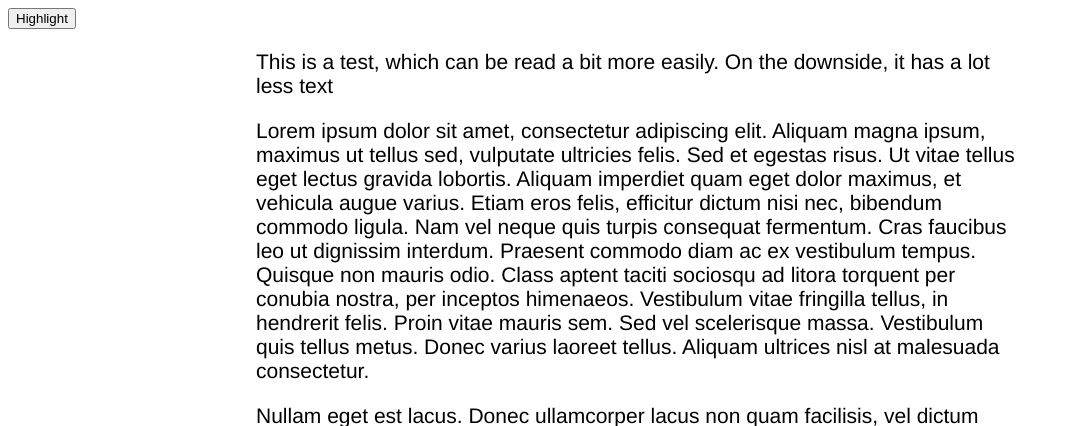
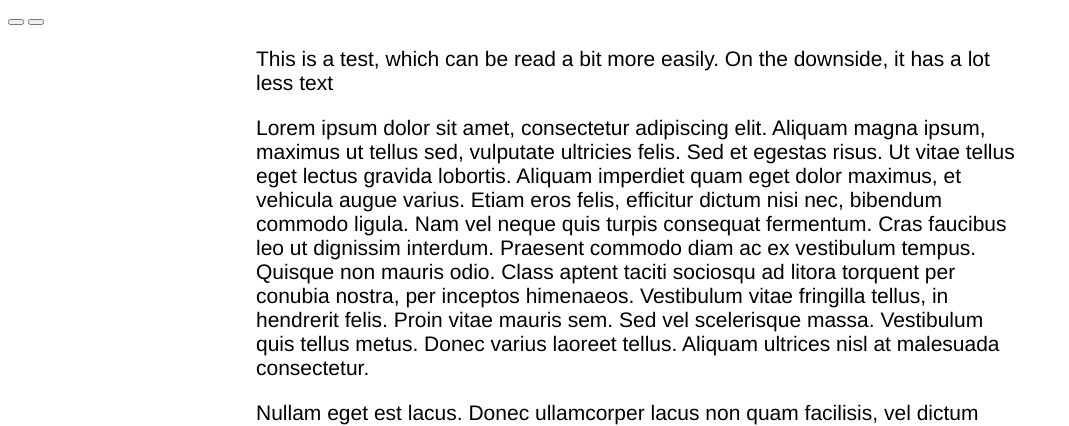
Before and after one commit to jhubaum/draft, a Flask app: template templates/files/example.html in a window 1280 px wide. Shown: the top 426 px of the page, without its empty margins (0-1069 px from the left). Run offline with Flask 2, Linux system fonts and the light colour scheme; the template is opened without the code that fills it, so the values that code supplies are empty.

Commit message:
fixed minor sync bugs and added support for different types of highlights

```diff
--- a/__main__.py
+++ b/__main__.py
@@ -20,7 +20,7 @@
 
 @app.route('/')
 def home():
-    return render_template('files/example.html')
+    return render_template('files/example.html', highlights=[], title="Example")
 
 @app.route('/<url>')
 def resolve_url(url):
@@ -37,24 +37,30 @@
                            highlights=json.dumps(highlights))
 
 
-@app.route('/<int:draft_id>/highlight/add', methods=['POST'])
-def add_highlight(draft_id):
-    print('\t add highlight')
+@app.route('/<url>/highlight/add', methods=['POST'])
+def add_highlight(url):
     session = Session()
-    new = Highlight.from_json(draft_id, request.json)
+    q = session.query(URL).filter(URL.url == url)
+    if q.count() == 0:
+        return "invalid URL"
+    new = Highlight.from_json(q.first().draft, request.json)
     session.add(new)
     session.commit()
 
     return jsonify(dict(id=new.id))
 
 
-@app.route('/<int:draft_id>/highlight/delete', methods=['POST'])
-def remove_highlight(draft_id):
-    print('\t remove highlight')
+@app.route('/<url>/highlight/delete', methods=['POST'])
+def remove_highlight(url):
     session = Session()
+    q = session.query(URL).filter(URL.url == url)
+    if q.count() == 0:
+        return "invalid URL"
+    url = q.first()
+
     highlight = session.query(Highlight).get(request.json['id'])
 
-    if highlight is not None and highlight.draft_id == draft_id:
+    if highlight is not None and highlight.draft == url.draft:
         session.delete(highlight)
         session.commit()
 
--- a/static/css/style.css
+++ b/static/css/style.css
@@ -18,11 +18,13 @@
 }
 
 .highlight {
-    background-color: orange;
+    --highlight-color-cut: orange;
+    --highlight-color-keep: cyan;
 }
 
 .highlight:hover {
-    background-color: darkorange;
+    --highlight-color-cut: darkorange;
+    --highlight-color-keep: darkcyan;
 }
 
 #highlight-ui {
--- a/static/js/ui.js
+++ b/static/js/ui.js
@@ -1,10 +1,38 @@
 const LINE_HEIGHT = parseInt(getComputedStyle(document.querySelector("#main"))['line-height'].replace('px', ''))
 
 class Highlight {
-    constructor(text, start, length, id=null) {
+    constructor(text, start, length, type, id=null) {
+        this.id = null;
+        this.span = null;
+
+        if (id == null) {
+            // send it to db
+            fetch(window.location.href + '/highlight/add', {
+                method: "POST",
+                headers: {
+                    'Accept': 'application/json',
+                    'Content-Type': 'application/json'
+                },
+                body: JSON.stringify({
+                    p: text.parentNode.getAttribute('id'),
+                    start: start,
+                    length: length,
+                    type: type
+                })
+            }).then(response => response.json()).then(json => {
+                this._initialize(text, start, length, type, json.id);
+            });
+        } else
+            this._initialize(text, start, length, type, id);
+    }
+
+    _initialize(text, start, length, type, id) {
+        this.id = id;
+
         this.span = document.createElement('span');
         this.span.classList.add('highlight', 'noselect');
         this.span.innerText = text.data.substr(start, length);
+        this.span.style.backgroundColor = `var(--highlight-color-${type})`;
 
         this.span.addEventListener('click', e => {
             this.show_ui();
@@ -14,23 +42,6 @@
         text.data = text.data.substr(0, start);
         text.parentNode.insertBefore(this.span, text.nextSibling);
         this.span.insertAdjacentText('afterend', end);
-
-        if (id == null) {
-            // send it to db
-            fetch('/1/highlight/add', {
-                method: "POST",
-                headers: {
-                    'Accept': 'application/json',
-                    'Content-Type': 'application/json'
-                },
-                body: JSON.stringify({
-                    p: text.parentNode.getAttribute('id'),
-                    start: start,
-                    length: length,
-                })
-            }).then(response => this.id = response.json().id)
-        } else
-            this.id = id;
     }
 
     show_ui() {
@@ -47,12 +58,7 @@
     }
 
     remove_highlight() {
-        if (this.id == null) {
-            alert('Sync Error with Server. Please try to reload the page')
-            return;
-        }
-
-        fetch('/1/highlight/delete', {
+        fetch(window.location.href + '/highlight/delete', {
             method: "POST",
              headers: {
                  'Accept': 'application/json',
@@ -78,7 +84,7 @@
         this.span.parentNode.removeChild(this.span);
     }
 
-    static fromSelection(sel) {
+    static fromSelection(sel, type) {
         let highlights = [];
 
         for (let i=0; i<sel.rangeCount; ++i) {
@@ -90,12 +96,12 @@
                 start = start.childNodes[0];
 
             if (start == end)
-                highlights.push(new Highlight(start, r.startOffset, r.endOffset-r.startOffset));
+                highlights.push(new Highlight(start, r.startOffset, r.endOffset-r.startOffset, type));
             else {
-                highlights.push(new Highlight(start, r.startOffset, start.data.length-r.startOffset));
+                highlights.push(new Highlight(start, r.startOffset, start.data.length-r.startOffset, type));
 
                 if (end.nodeType == 3)
-                    highlights.push(new Highlight(end, 0, r.endOffset));
+                    highlights.push(new Highlight(end, 0, r.endOffset, type));
             }
         }
         return highlights;
@@ -112,7 +118,7 @@
                 else if (nodes[i].data.length < start+h.length)
                     start -= nodes[i].data.length
                 else {
-                    new Highlight(nodes[i], start, h.length, h.id);
+                    new Highlight(nodes[i], start, h.length, h.type, h.id);
                     break;
                 }
             }
@@ -160,26 +166,7 @@
     if (sel.isCollapsed)
         return;
 
-    let highlights = Highlight.fromSelection(sel);
-
-
-    // add menu
-    //createHighlightMenu(sel.getRangeAt(0).getClientRects()[0].y);
-    //
-
+    let highlights = Highlight.fromSelection(sel, type);
     document.querySelector("#selection-ui").hide();
     sel.empty();
 }
-
-function createHighlightMenu(highlightY) {
-    let root = document.createElement('div');
-    root.classList.add('noselect', 'context-ui');
-
-    root.innerHTML = `<button>Delete</button>`;
-
-    root.style.top = `${highlightY + window.pageYOffset}px`;
-    root.style.left = `80vw`;
-
-    document.body.append(root);
-    return root;
-}
--- a/templates/file.html
+++ b/templates/file.html
@@ -9,7 +9,8 @@
   </head>
   <body>
     <context-ui id="selection-ui">
-      <button onclick="createHighlight('cut');">Highlight</button>
+      <button class="highlight-button" data-highlight-type="cut"></button>
+      <button class="highlight-button" data-highlight-type="keep"></button>
     </context-ui>
     <div id="highlight-ui" hidden>
       <button>Delete Highlight</button>
@@ -22,6 +23,11 @@
     <script src="{{ url_for('static', filename='js/ui.js') }}"></script>
     <script>
       Highlight.fromJSON({{ highlights | tojson }})
+
+      document.querySelectorAll('.highlight-button').forEach(b => {
+          let type = b.innerHTML = b.getAttribute('data-highlight-type');
+          b.addEventListener('click', () => createHighlight(type));
+      });
     </script>
   </body>
 </html>
```
Also changed, not shown: database/models.py (+7 -4 lines).
